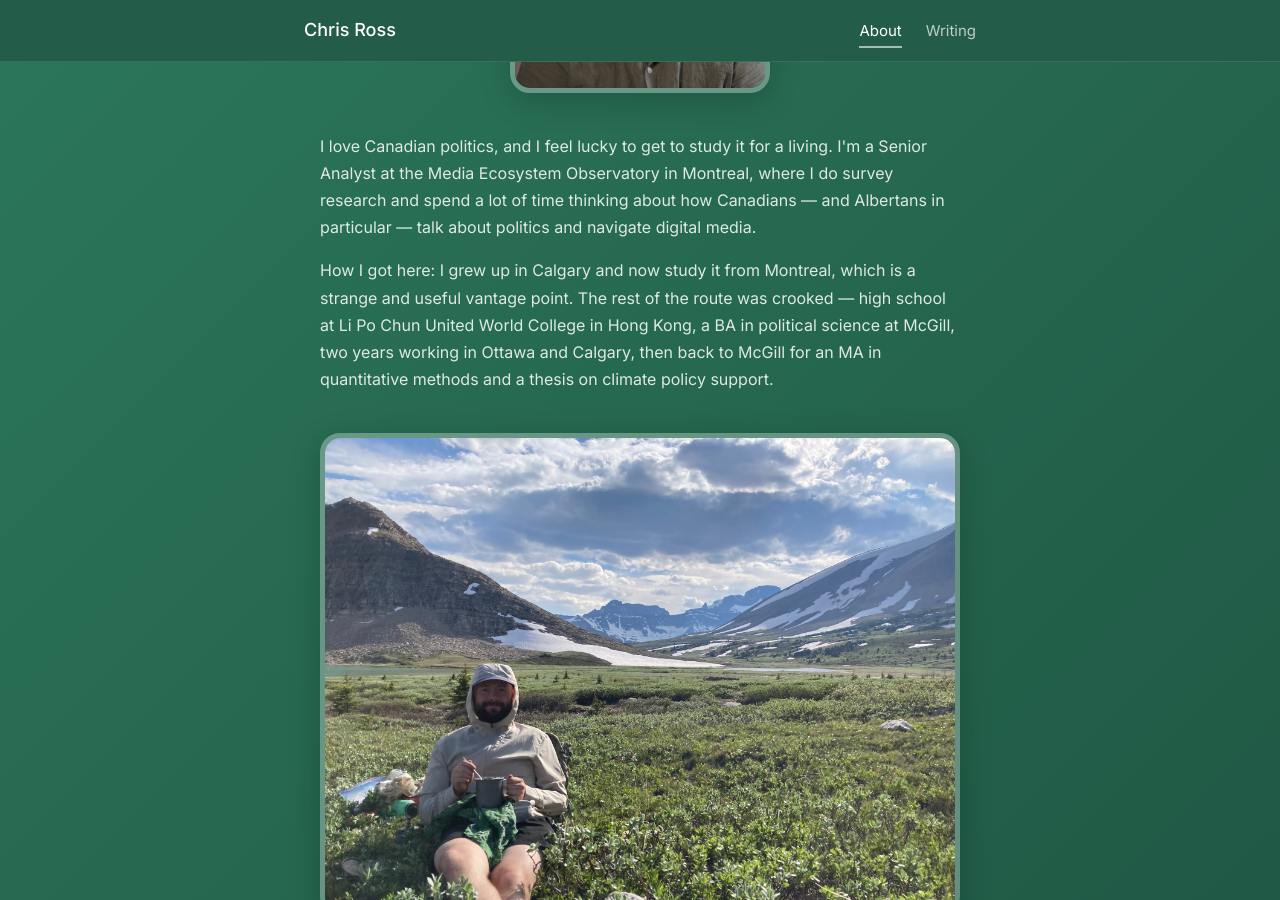
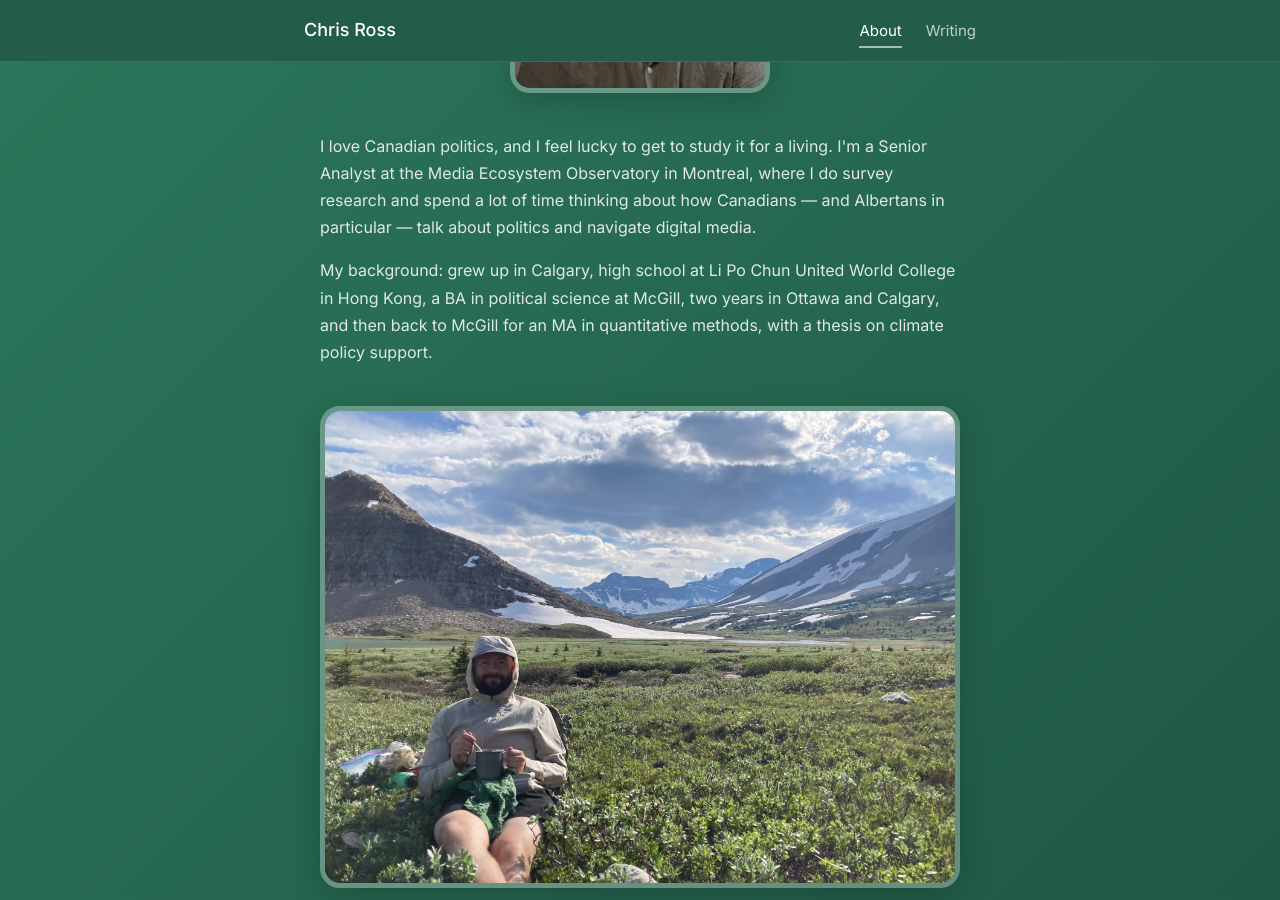
Before and after one commit to chrispross/chrispross.github.io, a Jekyll site: the page built from about.md, in a window 1280 px wide and 900 px high, scrolled down 344 px. Built offline with Jekyll 4.4.1, drawn with Linux system fonts in a browser that asks for light colours.

Commit message:
Simplify background paragraph on about page
Co-Authored-By: Claude Opus 5 (1M context) <noreply@anthropic.com>

```diff
--- a/about.md
+++ b/about.md
@@ -94,7 +94,7 @@ permalink: /about/
 
   <div class="about-bio">
     <p>I love Canadian politics, and I feel lucky to get to study it for a living. I'm a Senior Analyst at the Media Ecosystem Observatory in Montreal, where I do survey research and spend a lot of time thinking about how Canadians &mdash; and Albertans in particular &mdash; talk about politics and navigate digital media.</p>
-    <p>How I got here: I grew up in Calgary and now study it from Montreal, which is a strange and useful vantage point. The rest of the route was crooked &mdash; high school at Li Po Chun United World College in Hong Kong, a BA in political science at McGill, two years working in Ottawa and Calgary, then back to McGill for an MA in quantitative methods and a thesis on climate policy support.</p>
+    <p>My background: grew up in Calgary, high school at Li Po Chun United World College in Hong Kong, a BA in political science at McGill, two years in Ottawa and Calgary, and then back to McGill for an MA in quantitative methods, with a thesis on climate policy support.</p>
   </div>
 
   <div class="about-inline-photo about-inline-photo--full">
```
